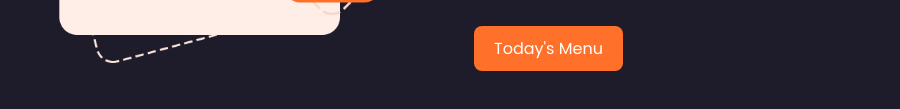
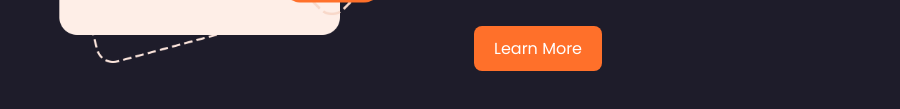
Before and after one commit to FolorunshoYede/Food-Restaurant, a plain HTML site: page index.html in a window 1280 px wide. Shown: the part 1065-1174 px from the top of the page, without its empty margins (186-1086 px from the left). Drawn offline with nearby package versions, Linux system fonts and the light colour scheme.

Commit message:
second commit

```diff
--- a/index.html
+++ b/index.html
@@ -48,7 +48,7 @@
          <span>About Us</span>
          <h2>We speak the good <br> food language</h2>
          <p>Lorem ipsum dolor sit amet consectetur adipisicing elit. Rem eum fugiat consequuntur tempore illo iste iusto voluptatum corporis numquam odit expedita, tenetur amet, obcaecati perferendis nam ullam quas?</p>
-         <a href="#" class="btn">Today's Menu</a>
+         <a href="#" class="btn">Learn More</a>
       </div>
 
 
```
